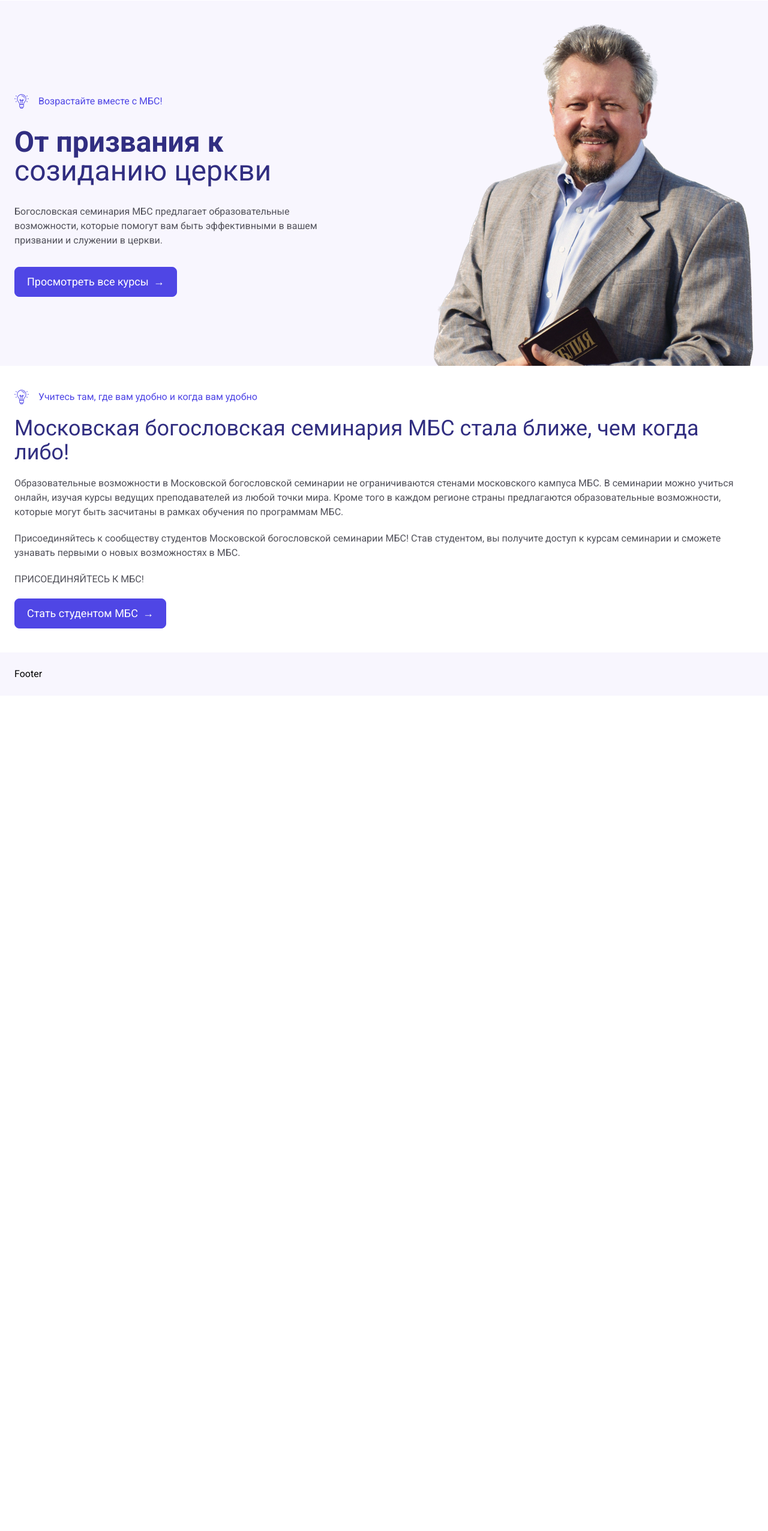
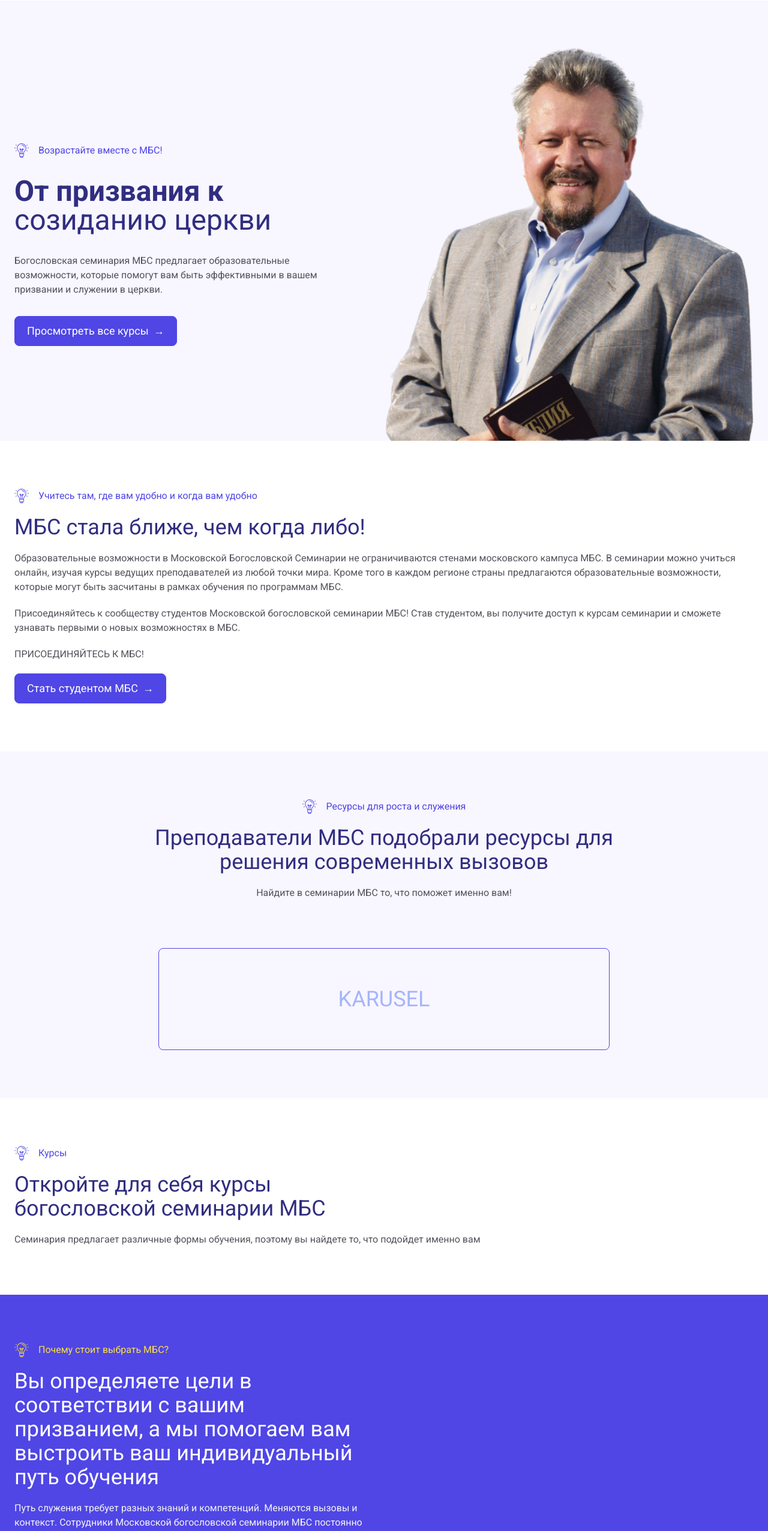
Before and after one commit to ValentinK2410/seminary, a React (Create React App) app: page / in a window 1280 px wide. Shown: the part 239-2792 px from the top of the page at 60% size. Before the commit the page ends 1399 px from the top, so only its background shows below. Built offline with nearby package versions, Linux system fonts and the light colour scheme.

Commit message:
create courses and categories

```diff
--- a/src/HomePage.jsx
+++ b/src/HomePage.jsx
@@ -1,13 +1,19 @@
 
 import { AboutUs } from './features/aboutUs/AboutUs';
+import { Courses } from './features/courses/Courses';
 import { Banner } from './features/banner/Banner';
+import { Categories } from './features/categories/Categories';
 import Layout from './Layout';
+import { WhyChooseUs } from './features/whyChooseUs/WhyChooseUs';
 
 function HomePage() {
   return (
     <Layout>
       <Banner />
       <AboutUs />
+      <Categories />
+      <Courses />
+      <WhyChooseUs />
     </Layout>
   );
 }
--- a/src/features/aboutUs/AboutUs.jsx
+++ b/src/features/aboutUs/AboutUs.jsx
@@ -4,18 +4,18 @@
 
 export const AboutUs = () => {
   return (
-    <section className='px-6 py-10 flex flex-col'>
+    <section className='px-6 py-20  flex flex-col'>
       <div className='w-full max-w-7xl mx-auto flex justify-between flex-col space-y-5'>
         <article className='text-indigo-600 flex gap-4'>
           <LightBulb />
           <p>Учитесь там, где вам удобно и когда вам удобно</p>
         </article>
 
-        <h3 className='text-2xl sm:text-4xl text-indigo-900'>
-          Московская богословская семинария МБС стала ближе, чем когда либо!
+        <h3 className='text-2xl sm:text-4xl text-indigo-900 max-w-[29ch]'>
+          МБС стала ближе, чем когда либо!
         </h3>
         <p className='text-zinc-600'>
-          Образовательные возможности в Московской богословской семинарии не ограничиваются стенами московского кампуса МБС. В семинарии можно учиться онлайн, изучая курсы ведущих преподавателей из любой точки мира. Кроме того в каждом регионе страны предлагаются образовательные возможности, которые могут быть засчитаны в рамках обучения по программам МБС.
+          Образовательные возможности в Московской Богословской Семинарии не ограничиваются стенами московского кампуса МБС. В семинарии можно учиться онлайн, изучая курсы ведущих преподавателей из любой точки мира. Кроме того в каждом регионе страны предлагаются образовательные возможности, которые могут быть засчитаны в рамках обучения по программам МБС.
         </p>
                 <p className='text-zinc-600'>
           Присоединяйтесь к сообществу студентов Московской богословской семинарии МБС! Став студентом, вы получите доступ к курсам семинарии и сможете узнавать первыми о новых возможностях в МБС.
--- a/src/features/banner/Banner.jsx
+++ b/src/features/banner/Banner.jsx
@@ -5,11 +5,12 @@
 
 export const Banner = () => {
   return (
-    <section className='px-6 pt-10 pb-10 md:pb-0 bg-indigo-25 flex'>
-      <div className='w-full max-w-7xl mx-auto flex justify-between items-center
- flex-col  md:flex-row-reverse gap-16'>
-        <img src={mainPerson} alt="main person" className='' />
-        <div className=' space-y-8'>
+    <section className='px-6 pt-20 pb-10 md:pb-0 bg-indigo-25 flex'>
+      <div className='w-full max-w-7xl mx-auto flex justify-between items-center  flex-col  sm:flex-row-reverse gap-8 sm:gap-1'>
+        <div className='w-full'>
+          <img src={mainPerson} alt="main person" className='w-full' />
+        </div>
+        <div className='w-full space-y-8'>
           <article className='text-indigo-600 flex gap-4'>
             <LightBulb />
             <p>Возрастайте вместе с МБС!</p>
--- /dev/null
+++ b/src/features/categories/Categories.jsx
@@ -0,0 +1,33 @@
+import React from 'react'
+import { MainButton } from '../../componentLibrary/MainButton'
+import { LightBulb } from '../../images/LightBulb'
+
+export const Categories = () => {
+  return (
+    <section className='px-6 py-20 bg-indigo-25  flex flex-col'>
+      <div className='w-full max-w-7xl mx-auto '>
+        <div className='flex text-center flex-col justify-center space-y-5'>
+          <article className='mx-auto text-indigo-600  flex gap-4'>
+            <LightBulb />
+            <p>Ресурсы для роста и служения</p>
+          </article>
+
+          <h3 className='mx-auto text-2xl sm:text-4xl text-indigo-900 max-w-[40ch]'>
+            Преподаватели МБС подобрали ресурсы для решения современных вызовов
+          </h3>
+          <p className='mx-auto text-zinc-600 max-w-[90ch]'>
+          Найдите в семинарии МБС то, что поможет именно вам!
+          </p>
+        </div>
+
+        {/* delete later */}
+        <div className='mt-20 mx-auto px-60'>
+            <article className='py-16 px-20  border border-indigo-600 text-center text-4xl text-indigo-300 rounded-lg'>
+            KARUSEL
+          </article>
+        </div>
+
+      </div>
+    </section>
+  )
+}
--- /dev/null
+++ b/src/features/courses/Courses.jsx
@@ -0,0 +1,23 @@
+import React from 'react'
+import { MainButton } from '../../componentLibrary/MainButton'
+import { LightBulb } from '../../images/LightBulb'
+
+export const Courses = () => {
+  return (
+    <section className='px-6 py-20  flex flex-col'>
+      <div className='w-full max-w-7xl mx-auto flex justify-between flex-col space-y-5'>
+        <article className='text-indigo-600 flex gap-4'>
+          <LightBulb />
+          <p>Курсы</p>
+        </article>
+
+        <h3 className='text-2xl sm:text-4xl text-indigo-900 max-w-[29ch]'>
+          Откройте для себя курсы богословской семинарии МБС
+        </h3>
+        <p className='text-zinc-600'>
+          Семинария предлагает различные формы обучения, поэтому вы найдете то, что подойдет именно вам
+        </p>
+      </div>
+    </section>
+  )
+}
--- /dev/null
+++ b/src/features/whyChooseUs/WhyChooseUs.jsx
@@ -0,0 +1,41 @@
+import React from 'react'
+import { MainButton } from '../../componentLibrary/MainButton'
+import { LightBulb } from '../../images/LightBulb'
+
+export const WhyChooseUs = () => {
+  return (
+    <section className='bg-indigo-600 px-6 py-20  flex flex-col'>
+      <div className='w-full max-w-7xl mx-auto'>
+        <div className='space-y-5'>
+          <article className='text-yellow-300 flex gap-4'>
+            <LightBulb />
+            <p>Почему стоит выбрать МБС?</p>
+          </article>
+
+          <h3 className='text-2xl sm:text-4xl text-white max-w-[29ch]'>
+          Вы определяете цели в соответствии с вашим призванием, а мы помогаем вам выстроить ваш индивидуальный путь обучения
+          </h3>
+          <p className='text-zinc-100 max-w-[70ch]'>
+            Путь служения требует разных знаний и компетенций. Меняются вызовы и контекст. Сотрудники Московской богословской семинарии МБС постоянно анализируют эти вызовы, чтобы помочь вам приобретать те знания и компетенции, которые помогут вам в служении достигать поставленные цели.
+          </p>
+        </div>
+        <button className='mt-10 w-fit bg-white text-indigo-600  border
+        border-indigo-600
+        px-5
+        py-2.5
+        text-lg
+        rounded-lg
+        flex
+        items-center
+        justify-between
+        transition-colors
+        duration-200
+        hover:bg-indigo-600
+        hover:text-white
+        hover:border-white'>
+          Перейти в каталог курсов
+        </button>
+      </div>
+    </section>
+  )
+}
```
Also changed, not shown: 2 other files (tests, documents, lock files or other folders).
